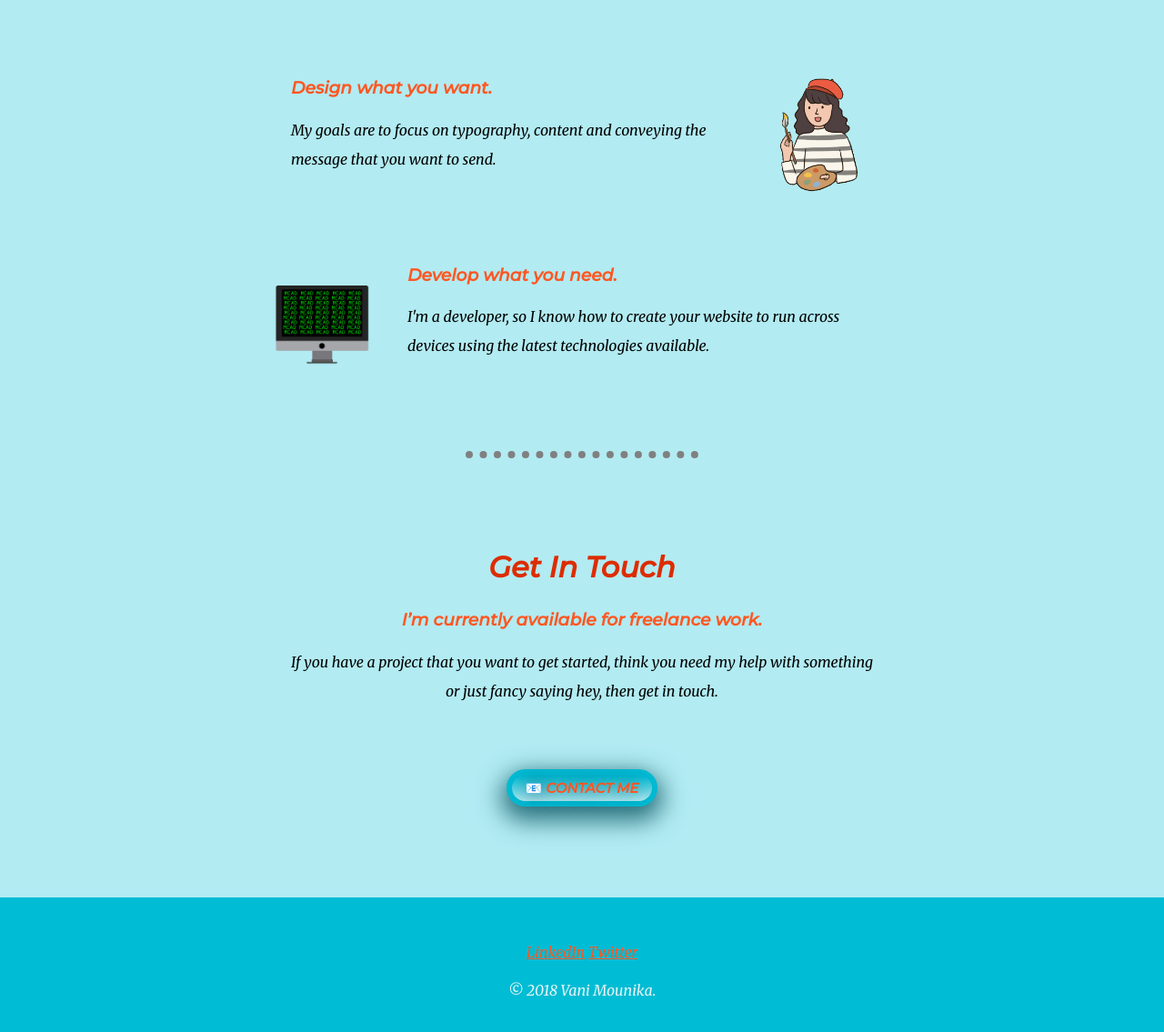
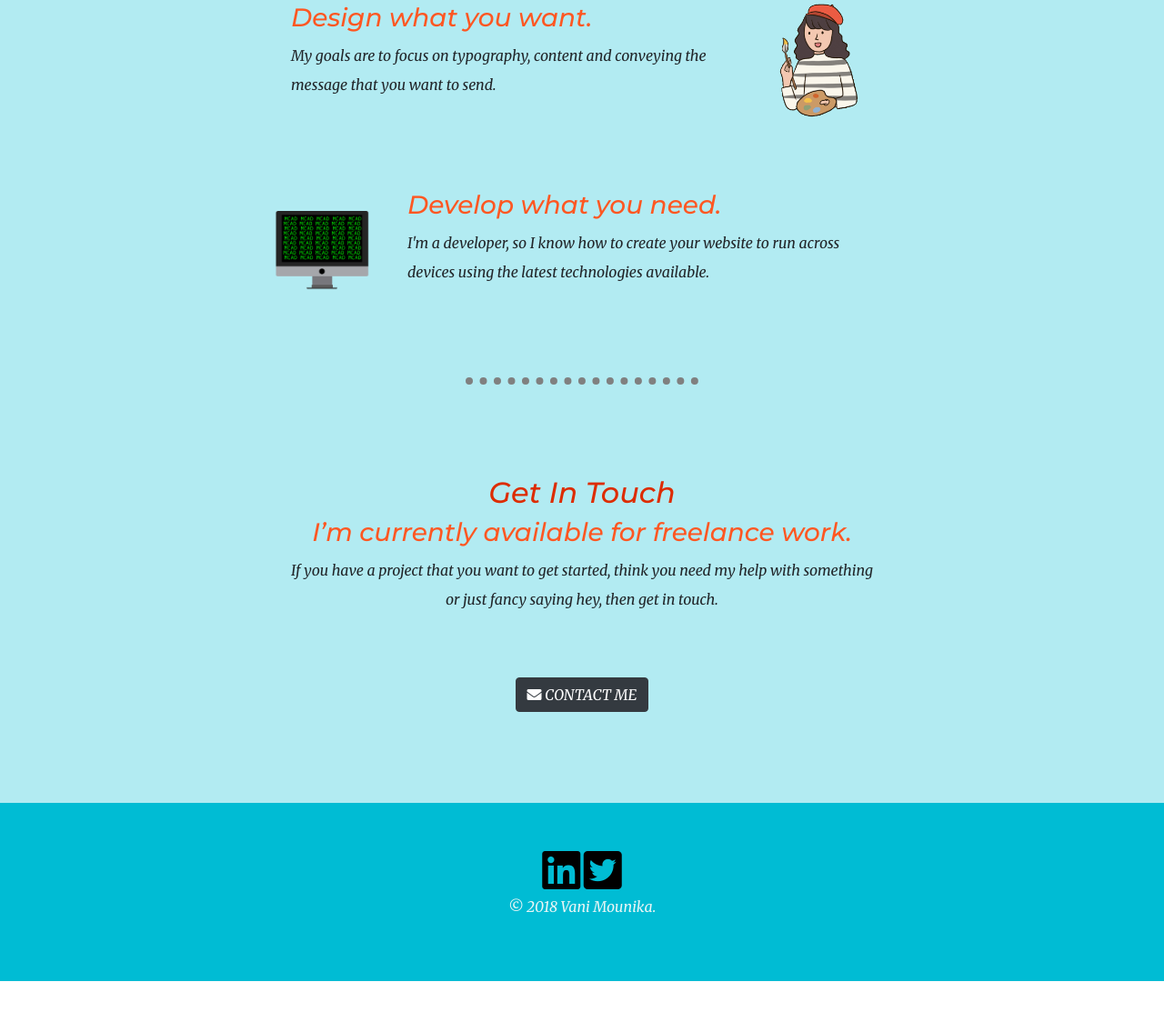
Before and after one commit to VaniMounika/My-CV, a plain HTML site: page index.html in a window 1280 px wide. Shown: the part 1531-2666 px from the top of the page at 91% size. After the commit the page ends 2610 px from the top, so only its background shows below. Drawn offline with nearby package versions, Linux system fonts and the light colour scheme.

Commit message:
Add initial CV website files

```diff
--- a/css/styles.css
+++ b/css/styles.css
@@ -40,7 +40,8 @@ body{
 }
 h1{
   font-family: 'Sacramento', cursive;
-  font-size: 3.125rem;
+  font-size: 4rem;
+  font-weight: bolder;
   color: #dd2c00;
   margin: 50px auto 0 auto;
 }
@@ -78,11 +79,19 @@ a{
   text-align: left;
 
 }
+@media (max-width:500px)
+{
+  .skill-row{
+    width: 90%;
+	}
+}
 .sticker1{
   width: 20%;
   height: auto;
   float: right;
 }
+
+
 .sticker2{
   width: 20%;
   height: auto;
@@ -99,9 +108,21 @@ p{
   padding-top: 100px;
 
 }
+@media (max-width:500px)
+{
+  .profile{
+    width: 90%;
+	}
+}
 .contact-me{
   width: 50%;
   margin: 100px auto;
+}
+@media (max-width:500px)
+{
+  .contact-me{
+    width: 90%;
+	}
 }
 .middle-container{
   background-color: #b2ebf2;
@@ -131,29 +152,10 @@ hr{
 .copyright{
   color: #EAF6F6
 }
-.btn {
-	box-shadow: 0px 10px 27px 6px #2d7580;
-	background:linear-gradient(to bottom, #00bbd4 5%, #b2ebf2 100%);
-	background-color:#00bbd4;
-	border-radius:25px;
-	border:6px solid #00bbd4;
-	display:inline-block;
-	cursor:pointer;
-	color:#ff5622;
-	font-family: 'Montserrat', sans-serif;
-	font-size:15px;
-	font-weight:bold;
-	padding:5px 15px;
-	text-decoration:none;
-	text-shadow:1px 1px 22px #114657;
-}
-.btn:hover {
-	background:linear-gradient(to bottom, #b2ebf2 5%, #00bbd4 100%);
-	background-color:#b2ebf2;
-}
-.btn:active {
-	position:relative;
-	top:1px;
+
+.icon{
+  color: black;
+
 }
 .contact-message{
   margin-bottom: 70px;
--- a/index.html
+++ b/index.html
@@ -4,9 +4,11 @@
 <head>
   <meta charset="utf-8">
   <title>Vani Mounika</title>
+  <link rel="stylesheet" href="https://stackpath.bootstrapcdn.com/bootstrap/4.5.2/css/bootstrap.min.css" integrity="sha384-JcKb8q3iqJ61gNV9KGb8thSsNjpSL0n8PARn9HuZOnIxN0hoP+VmmDGMN5t9UJ0Z" crossorigin="anonymous">
   <link rel="stylesheet" href="css/styles.css">
   <link rel="icon" href="favicon.ico">
   <link href="https://fonts.googleapis.com/css2?family=Merriweather:ital@1&family=Montserrat:ital,wght@1,500&family=Sacramento&display=swap" rel="stylesheet">
+  <link rel="stylesheet" href="https://pro.fontawesome.com/releases/v5.10.0/css/all.css" integrity="sha384-AYmEC3Yw5cVb3ZcuHtOA93w35dYTsvhLPVnYs9eStHfGJvOvKxVfELGroGkvsg+p" crossorigin="anonymous"/>
 </head>
 
 <body>
@@ -43,14 +45,15 @@
       <h2>Get In Touch</h2>
       <h3>I’m currently available for freelance work.</h3>
       <p class="contact-message">If you have a project that you want to get started, think you need my help with something or just fancy saying hey, then get in touch.</p>
-      <a class="btn" href="mailto:vani.mounika@gmail.com">📧 CONTACT ME</a>
+      <!-- <a class="btn" href="mailto:vani.mounika@gmail.com">📧 CONTACT ME</a> -->
+      <a class="btn btn-dark" href="mailto:vani.mounika@gmail.com" role="button"><i class="fas fa-envelope"></i> CONTACT ME</a>
     </div>
   </div>
 
 
   <div class="bottom-container">
-    <a class="footer-link" href="www.linkedin.com/in/vani-mounika-a0265658">LinkedIn</a>
-    <a class="footer-link" href="https://twitter.com/">Twitter</a>
+    <a class="icon" href="https://www.linkedin.com/in/vani-mounika-a0265658/"><i class="fab fa-linkedin fa-3x"></i></a>
+    <a class="icon" href="https://twitter.com/vanimounika"><i class="fab fa-twitter-square fa-3x"></i></a>
   <!--<a class="footer-link" href="https://www.appbrewery.co/">Website</a>-->
     <p class="copyright">© 2018 Vani Mounika.</p>
   </div>
```
